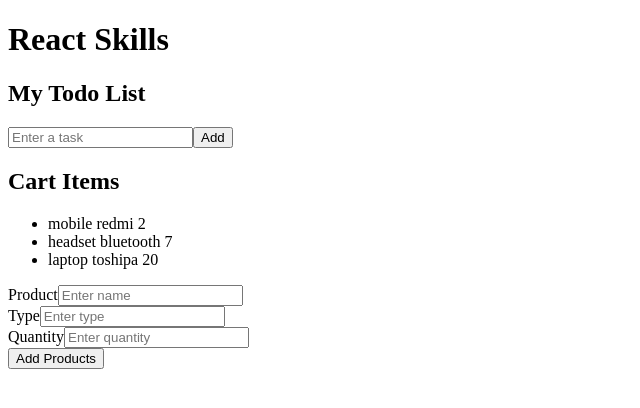
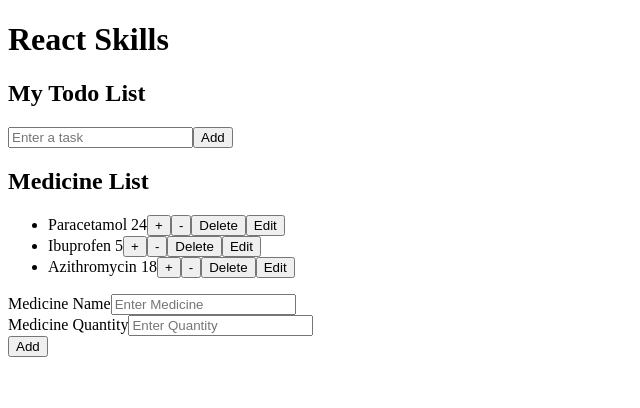
Before and after one commit to safaaeltom/React-SkillsLab, a React (Vite) app: page / in a window 1280 px wide. Shown: the top 408 px of the page, without its empty margins (0-640 px from the left). Built offline with nearby package versions, Linux system fonts and the light colour scheme.

Commit message:
feat: restore medicines from localStorage on mount

```diff
--- a/src/App.jsx
+++ b/src/App.jsx
@@ -1,7 +1,7 @@
 // import Counter from './components/counter/Counter';
 import TodoList from './components/todoList/TodoList';
-// import MedicineList from './components/pharmacy/MedicineList';
-import ShoppingCart from './components/shopping/ShoppingCart'
+import MedicineList from './components/pharmacy/MedicineList';
+//import ShoppingCart from './components/shopping/ShoppingCart'
 
 function App() {
 
@@ -10,8 +10,8 @@ function App() {
       <h1>React Skills</h1>
       {/* < Counter /> */}
       < TodoList />
-      {/* < MedicineList /> */}
-      <ShoppingCart />
+      < MedicineList />
+      {/* <ShoppingCart /> */}
     </div>
   )
 }
--- a/src/components/pharmacy/MedicineList.jsx
+++ b/src/components/pharmacy/MedicineList.jsx
@@ -1,4 +1,4 @@
-import {useState} from 'react';
+import {useState, useEffect} from 'react';
 
 const MedicineList = () => {
     const [medicines, setMedicines] = useState([
@@ -55,6 +55,13 @@ const MedicineList = () => {
     const [input, setInput] = useState("");
     const [medicineName, setMedicineName] = useState("");
     const [medicineQuantity, setMedicineQuantity] = useState("");
+
+    useEffect(()=>{
+        const savedMedicines = localStorage.getItem("AvailableMedicines")
+        if (savedMedicines===null)
+            return;
+        const parsedMedicines = JSON.parse(savedMedicines)
+        setMedicines(parsedMedicines)}, [])
 
 
     return (
```
